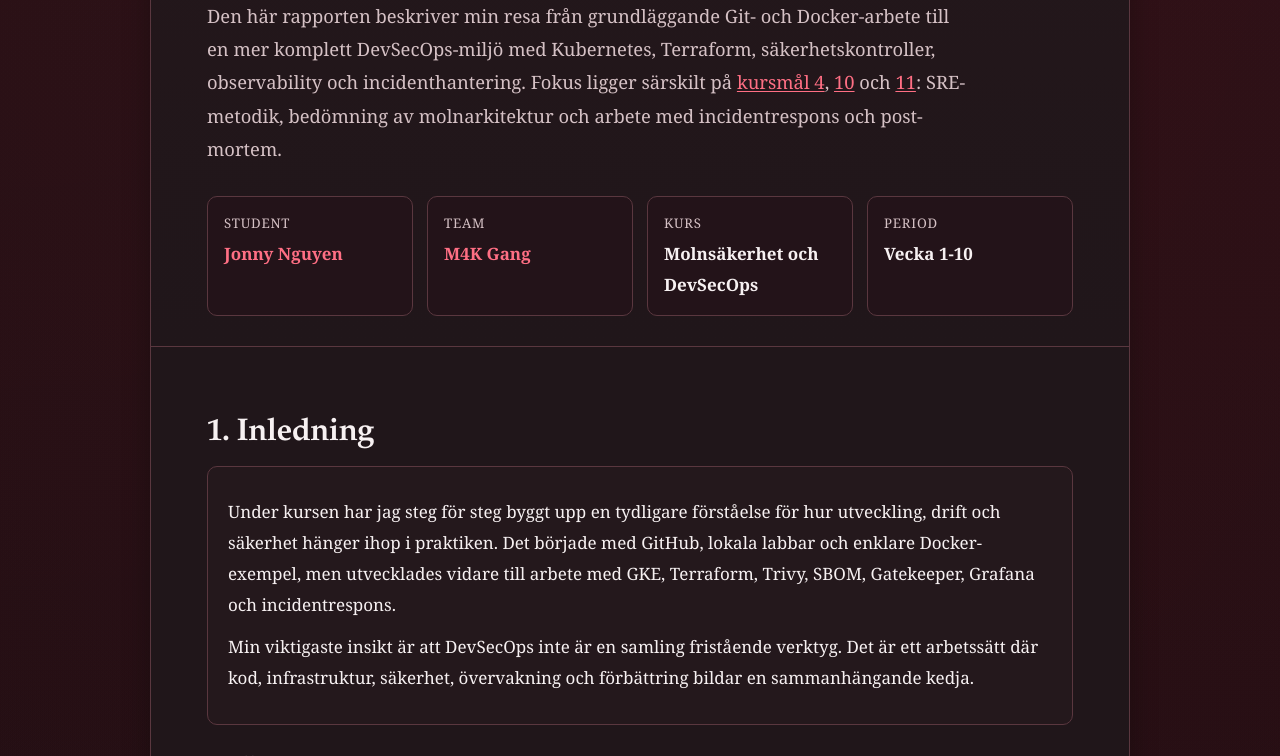
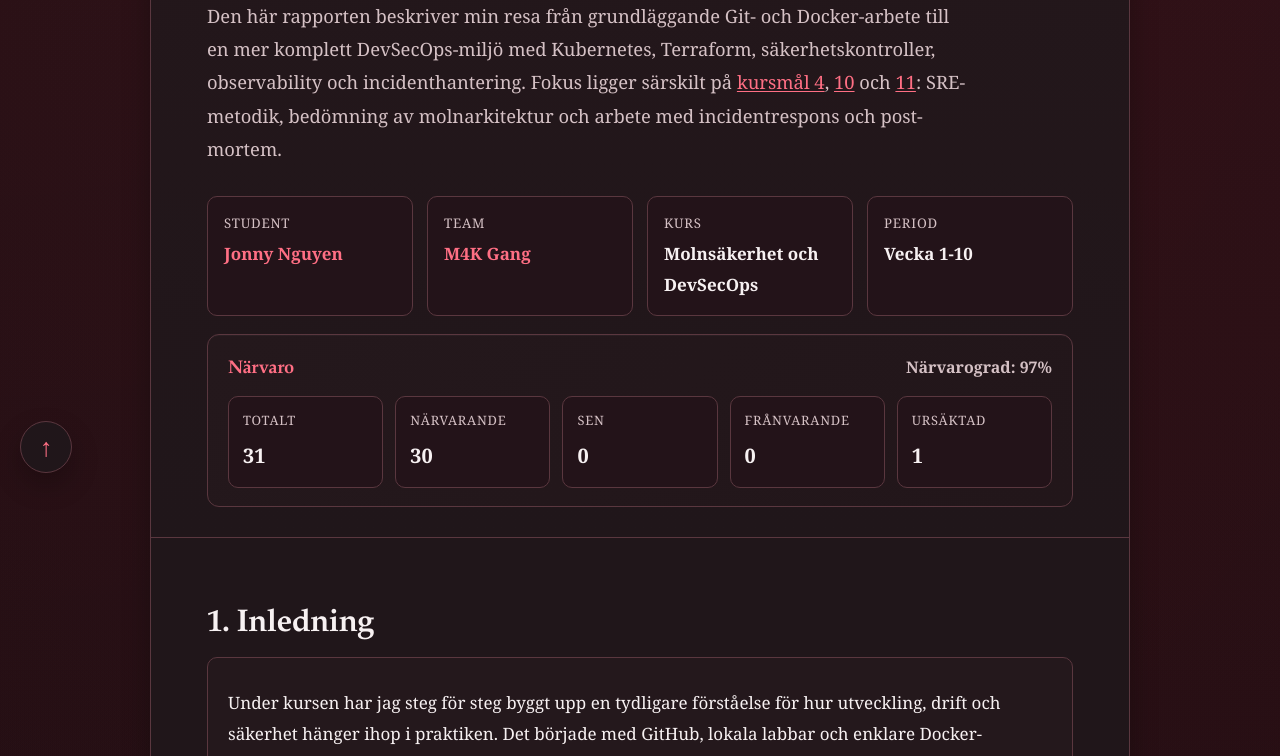
Before and after one commit to Itzmejonny92/slutrapport-jonny-nguyen, a plain HTML site: page slutrapport av Jonny Nguyen.html in a window 1280 px wide. Shown: the part 307-1063 px from the top of the page. Drawn offline with Linux system fonts and the light colour scheme.

Commit message:
Add attendance card and top-scroll button

```diff
--- a/slutrapport av Jonny Nguyen.html
+++ b/slutrapport av Jonny Nguyen.html
@@ -62,6 +62,7 @@
     html, body {
       margin: 0;
       padding: 0;
+      scroll-behavior: smooth;
       background:
         radial-gradient(circle at top right, rgba(181, 43, 63, 0.16), transparent 24%),
         radial-gradient(circle at top left, rgba(255, 111, 132, 0.06), transparent 22%),
@@ -96,6 +97,29 @@
 
     .theme-toggle:hover {
       transform: translateY(-1px);
+    }
+
+    .to-top {
+      position: fixed;
+      left: 20px;
+      bottom: 20px;
+      z-index: 20;
+      width: 52px;
+      height: 52px;
+      border: 1px solid var(--line);
+      border-radius: 999px;
+      background: var(--paper);
+      color: var(--accent-strong);
+      font: 700 1.5rem/1 Georgia, "Times New Roman", serif;
+      box-shadow: 0 12px 28px rgba(0, 0, 0, 0.24);
+      cursor: pointer;
+      transition: transform 0.2s ease, background 0.2s ease, color 0.2s ease, border-color 0.2s ease;
+    }
+
+    .to-top:hover {
+      transform: translateY(-2px);
+      background: var(--accent-soft);
+      color: var(--accent);
     }
 
     a {
@@ -225,6 +249,67 @@
       font-size: 1rem;
       font-weight: 700;
     }
+
+    .attendance-card {
+      margin-top: 18px;
+      padding: 18px 20px;
+      border: 1px solid var(--line);
+      border-radius: 12px;
+      background:
+        linear-gradient(135deg, var(--panel-soft) 0%, var(--panel) 100%);
+      box-shadow: inset 0 1px 0 rgba(255, 255, 255, 0.03);
+    }
+
+    .attendance-header {
+      display: flex;
+      align-items: baseline;
+      justify-content: space-between;
+      gap: 12px;
+      flex-wrap: wrap;
+      margin-bottom: 14px;
+    }
+
+    .attendance-title {
+      margin: 0;
+      font-size: 1.08rem;
+      color: var(--accent-strong);
+    }
+
+    .attendance-rate {
+      font-size: 0.94rem;
+      font-weight: 700;
+      color: var(--muted);
+    }
+
+    .attendance-grid {
+      display: grid;
+      grid-template-columns: repeat(5, minmax(0, 1fr));
+      gap: 12px;
+    }
+
+    .attendance-item {
+      padding: 12px 14px;
+      border: 1px solid var(--line);
+      border-radius: 10px;
+      background: var(--meta-bg);
+    }
+
+    .attendance-label {
+      display: block;
+      color: var(--muted);
+      font-size: 0.76rem;
+      letter-spacing: 0.06em;
+      text-transform: uppercase;
+    }
+
+    .attendance-value {
+      display: block;
+      margin-top: 6px;
+      font-size: 1.18rem;
+      font-weight: 700;
+      color: var(--ink);
+    }
+
 
     main {
       padding: 34px 56px 58px;
@@ -365,6 +450,10 @@
       .meta {
         grid-template-columns: repeat(2, minmax(0, 1fr));
       }
+
+      .attendance-grid {
+        grid-template-columns: repeat(3, minmax(0, 1fr));
+      }
     }
 
     @media (max-width: 720px) {
@@ -403,6 +492,10 @@
       .timeline table {
         min-width: 620px;
       }
+
+      .attendance-grid {
+        grid-template-columns: repeat(2, minmax(0, 1fr));
+      }
     }
 
     @media (max-width: 560px) {
@@ -424,6 +517,10 @@
         grid-template-columns: 1fr;
       }
 
+      .attendance-grid {
+        grid-template-columns: 1fr;
+      }
+
       .toolbar {
         margin-bottom: 10px;
       }
@@ -431,6 +528,13 @@
       .theme-toggle {
         width: 100%;
         justify-content: center;
+      }
+
+      .to-top {
+        left: 12px;
+        bottom: 12px;
+        width: 48px;
+        height: 48px;
       }
 
       h1 {
@@ -454,9 +558,10 @@
   <div class="toolbar">
     <button class="theme-toggle" id="themeToggle" type="button" aria-label="Byt färgtema">Light mode</button>
   </div>
+  <button class="to-top" id="toTopButton" type="button" aria-label="Till toppen">↑</button>
   <article class="page">
     <header>
-      <div class="eyebrow">Individuell slutrapport</div>
+      <div class="eyebrow">Individuell slutrapport av Jonny Nguyen ITSX25</div>
       <h1>Min utveckling under kursen Molnsäkerhet och DevSecOps</h1>
       <p class="lead">
         Den här rapporten beskriver min resa från grundläggande Git- och Docker-arbete till en mer komplett
@@ -495,6 +600,34 @@
         <div class="meta-card">
           <span class="meta-key">Period</span>
           <span class="meta-value">Vecka 1-10</span>
+        </div>
+      </div>
+      <div class="attendance-card" aria-label="Närvarostatistik">
+        <div class="attendance-header">
+          <h2 class="attendance-title">Närvaro</h2>
+          <span class="attendance-rate">Närvarograd: 97%</span>
+        </div>
+        <div class="attendance-grid">
+          <div class="attendance-item">
+            <span class="attendance-label">Totalt</span>
+            <span class="attendance-value">31</span>
+          </div>
+          <div class="attendance-item">
+            <span class="attendance-label">Närvarande</span>
+            <span class="attendance-value">30</span>
+          </div>
+          <div class="attendance-item">
+            <span class="attendance-label">Sen</span>
+            <span class="attendance-value">0</span>
+          </div>
+          <div class="attendance-item">
+            <span class="attendance-label">Frånvarande</span>
+            <span class="attendance-value">0</span>
+          </div>
+          <div class="attendance-item">
+            <span class="attendance-label">Ursäktad</span>
+            <span class="attendance-value">1</span>
+          </div>
         </div>
       </div>
     </header>
@@ -1005,6 +1138,7 @@
       const storageKey = "jonny-report-theme";
       const root = document.documentElement;
       const button = document.getElementById("themeToggle");
+      const toTopButton = document.getElementById("toTopButton");
 
       function setTheme(theme) {
         root.setAttribute("data-theme", theme);
@@ -1023,6 +1157,30 @@
         setTheme(nextTheme);
         localStorage.setItem(storageKey, nextTheme);
       });
+
+      toTopButton.addEventListener("click", function () {
+        const startY = window.scrollY;
+        const duration = 700;
+        const startTime = performance.now();
+
+        function easeOutCubic(progress) {
+          return 1 - Math.pow(1 - progress, 3);
+        }
+
+        function step(currentTime) {
+          const elapsed = currentTime - startTime;
+          const progress = Math.min(elapsed / duration, 1);
+          const eased = easeOutCubic(progress);
+
+          window.scrollTo(0, Math.round(startY * (1 - eased)));
+
+          if (progress < 1) {
+            window.requestAnimationFrame(step);
+          }
+        }
+
+        window.requestAnimationFrame(step);
+      });
     }());
   </script>
 </body>
```
